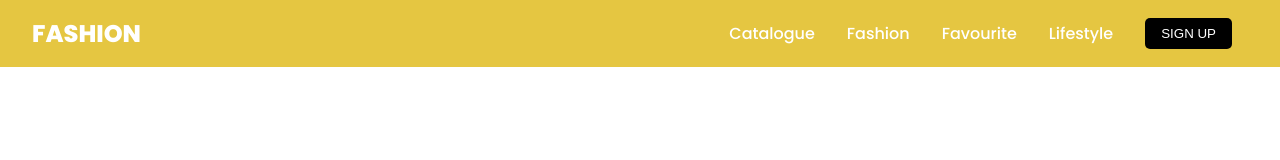
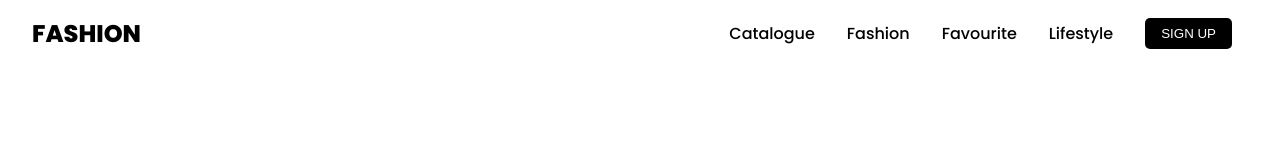
Before and after one commit to aulanchik/clothing, a plain HTML site: page index.html in a window 1280 px wide. Drawn offline with Linux system fonts and the light colour scheme.

Commit message:
color palette changes to nav links

```diff
--- a/assets/styles/navbar.css
+++ b/assets/styles/navbar.css
@@ -2,20 +2,20 @@
     display: flex;
     align-items: center;
     justify-content: space-between;
-    background-color: var(--color-orange);
+    background-color: var(--color-white);
     padding: 1rem 2rem;
     width: 100%;
 }
 
 .nav__logo a {
     font-size: var(--font-size-lg);
-    color: var(--color-white);
+    color: var(--color-black);
     text-decoration: none;
     font-weight: 800;
 }
 
 .nav__logo a:hover {
-    color: var(--color-black);
+    color: var(--color-orange);
     transition: var(--transition-time);
 }
 
@@ -38,11 +38,11 @@
     font-weight: 500;
     white-space: nowrap;
     text-decoration: none;
-    color: var(--color-white);
+    color: var(--color-black);
 }
 
 .nav__links a:hover {
-    color: var(--color-black);
+    color: var(--color-orange);
 }
 
 .nav__button {
```
